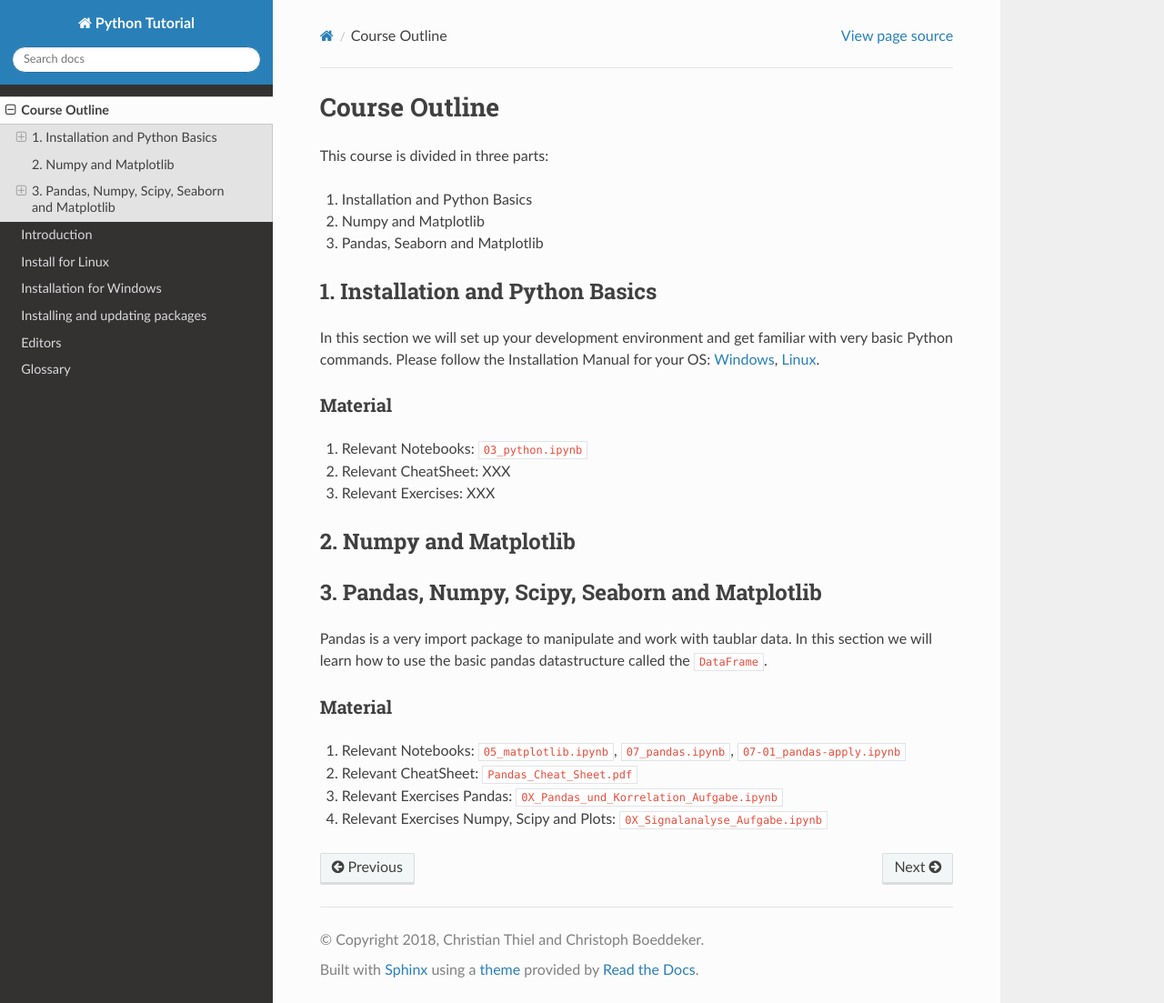
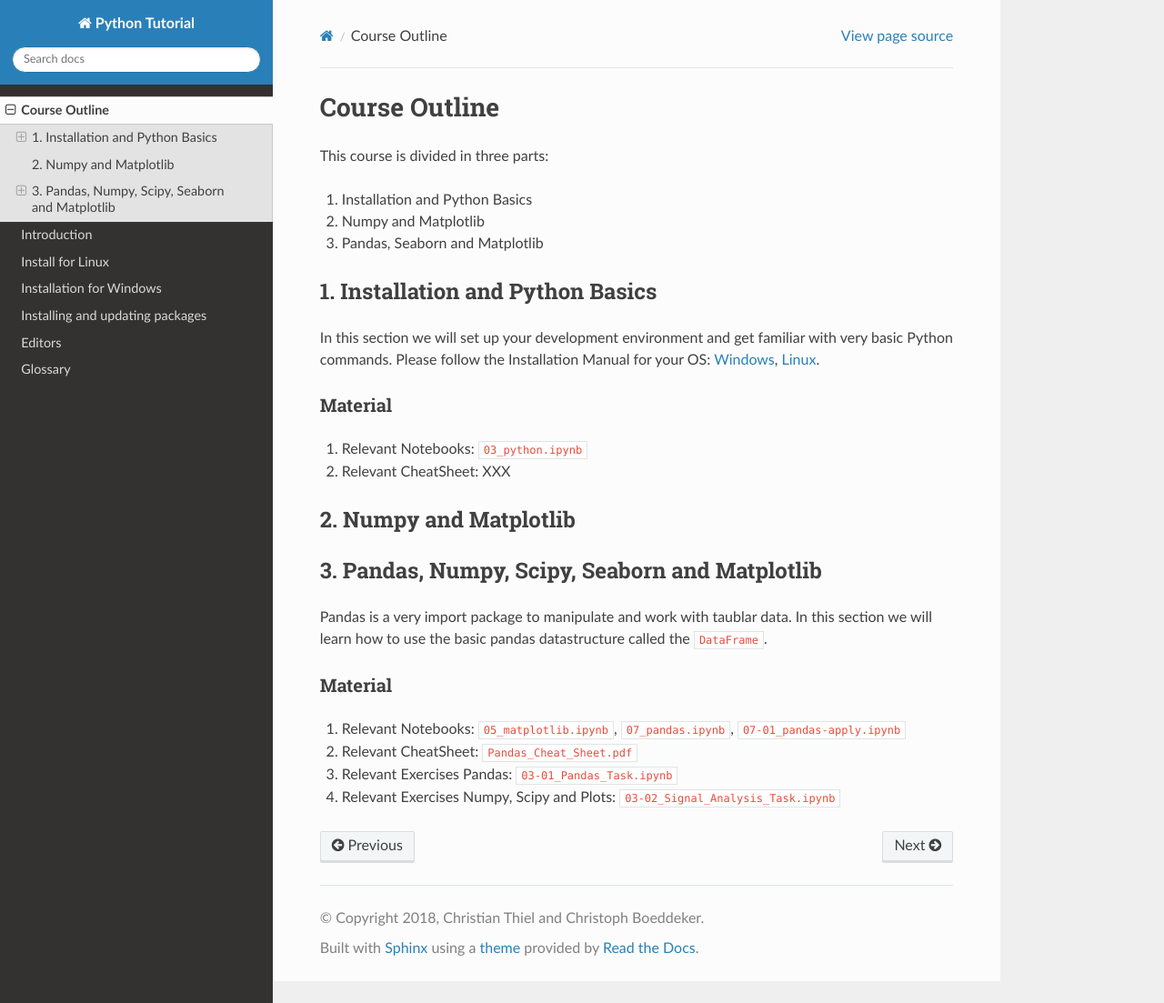
Before and after one commit to fgnt/python_crashkurs, a Sphinx documentation site: the page built from docs/source/include/course_outline.md, in a window 1280 px wide and 1103 px high. Shown: the whole window at 91% size. Built offline with Sphinx 7.4.7 and the Read the Docs theme 2.0.0, drawn with Linux system fonts in a browser that asks for light colours.

Commit message:
Rename Files in Outline

```diff
--- a/docs/source/include/course_outline.md
+++ b/docs/source/include/course_outline.md
@@ -12,7 +12,6 @@ Please follow the Installation Manual for your OS: [Windows](install_windows.htm
 #### Material
 1. Relevant Notebooks: `03_python.ipynb`
 2. Relevant CheatSheet: XXX
-3. Relevant Exercises: XXX
 
 ## 2. Numpy and Matplotlib
 
@@ -22,5 +21,5 @@ Pandas is a very import package to manipulate and work with taublar data. In thi
 #### Material
 1. Relevant Notebooks: `05_matplotlib.ipynb`, `07_pandas.ipynb`, `07-01_pandas-apply.ipynb`
 2. Relevant CheatSheet: `Pandas_Cheat_Sheet.pdf`
-3. Relevant Exercises Pandas: `0X_Pandas_und_Korrelation_Aufgabe.ipynb`
-4. Relevant Exercises Numpy, Scipy and Plots: `0X_Signalanalyse_Aufgabe.ipynb`
+3. Relevant Exercises Pandas: `03-01_Pandas_Task.ipynb`
+4. Relevant Exercises Numpy, Scipy and Plots: `03-02_Signal_Analysis_Task.ipynb`
```
